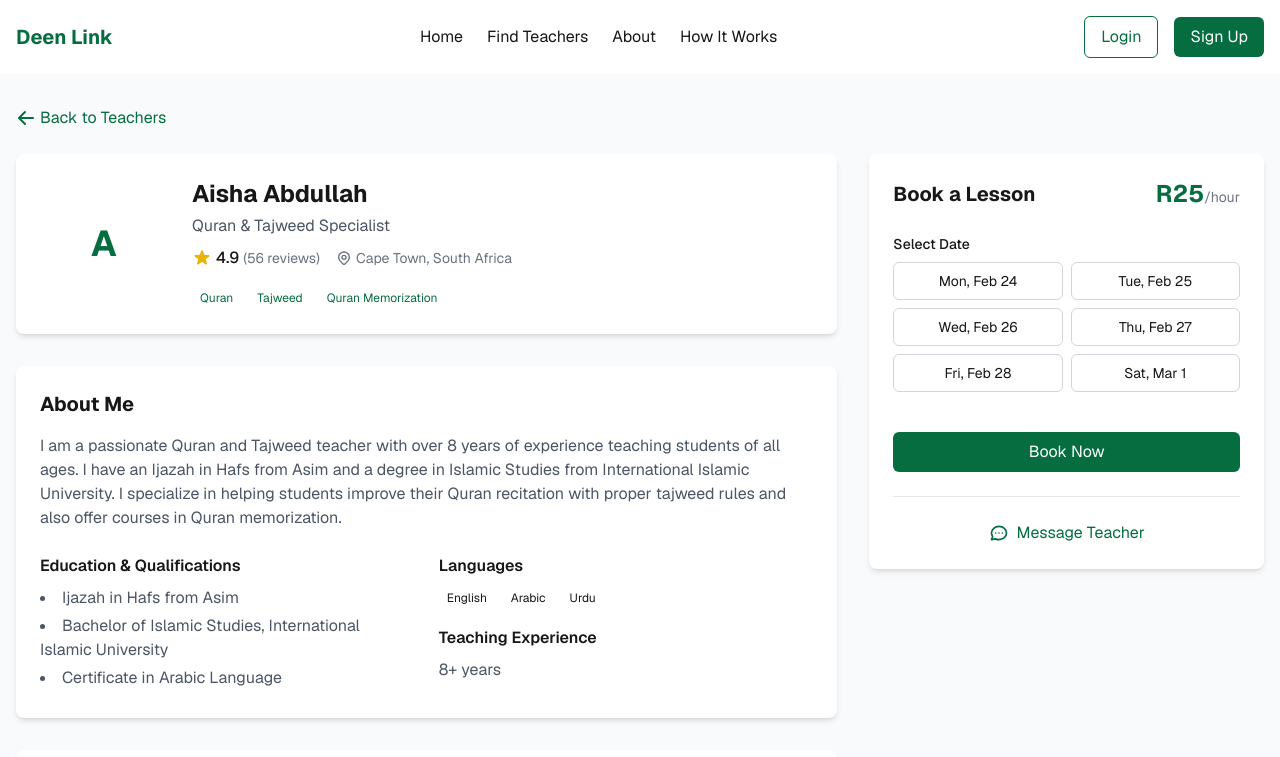
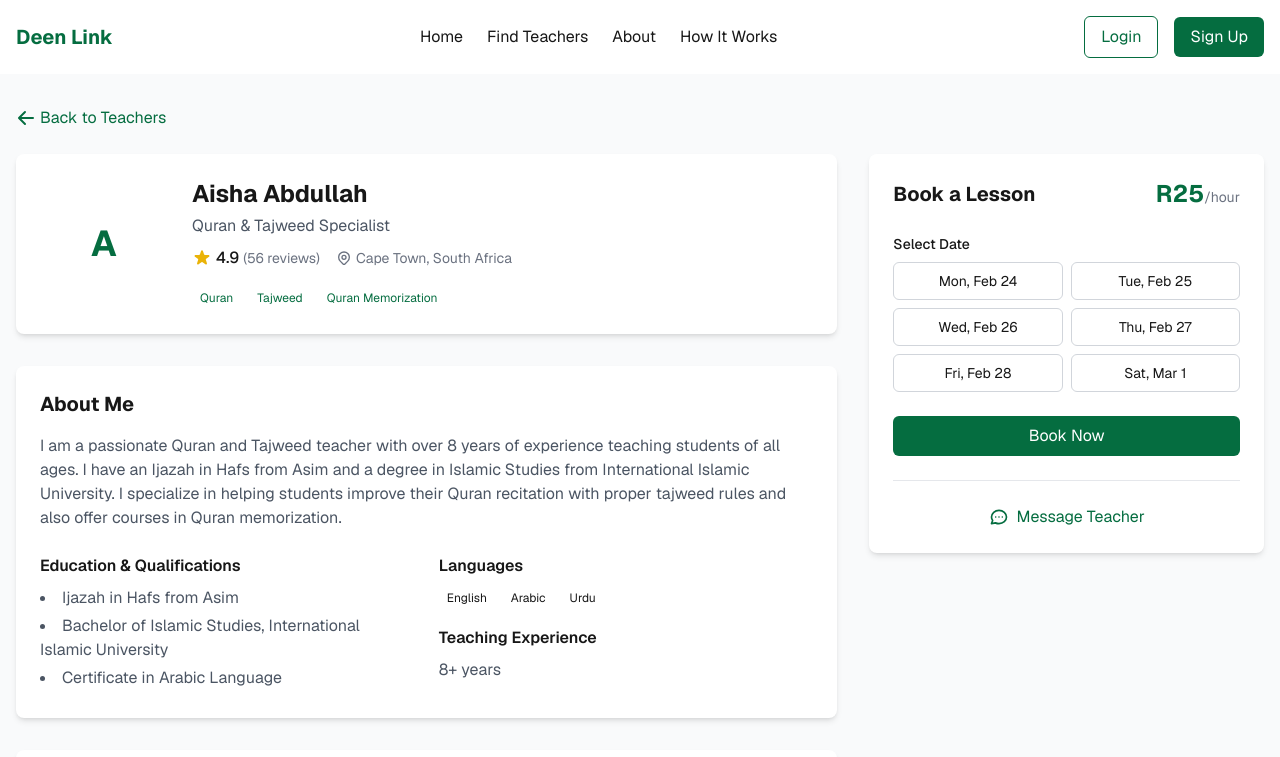
Before and after one commit to ZubeidHendricks/deen-link, a Next.js app: page /teachers/1 in a window 1280 px wide. Shown: the top 757 px of the page. Built offline with nearby package versions, Linux system fonts and the light colour scheme.

Commit message:
Fix teacher profile page types and update BookingCalendar usage

```diff
--- a/app/teachers/[id]/page.tsx
+++ b/app/teachers/[id]/page.tsx
@@ -37,7 +37,13 @@ const teachers = [
   // Other teachers would be here
 ];
 
-export default function TeacherProfile({ params }: { params: { id: string } }) {
+type Props = {
+  params: {
+    id: string;
+  };
+};
+
+export default function TeacherProfile({ params }: Props) {
   // In a real app, you'd fetch the teacher data based on the ID
   const teacher = teachers.find(t => t.id === parseInt(params.id)) || teachers[0];
 
@@ -179,9 +185,9 @@ export default function TeacherProfile({ params }: { params: { id: string } }) {
                   </div>
                 </div>
 
-                <BookingCalendar teacherId={teacher.id} availability={teacher.availability} />
+                <BookingCalendar availability={teacher.availability} />
 
-                <button className="btn-primary w-full mt-6">Book Now</button>
+                <Link href={`/booking/${teacher.id}`} className="btn-primary w-full mt-6 block text-center">Book Now</Link>
 
                 <div className="mt-6 pt-6 border-t border-gray-200 dark:border-gray-700">
                   <button className="w-full flex items-center justify-center text-primary hover:text-primary-dark">
```
